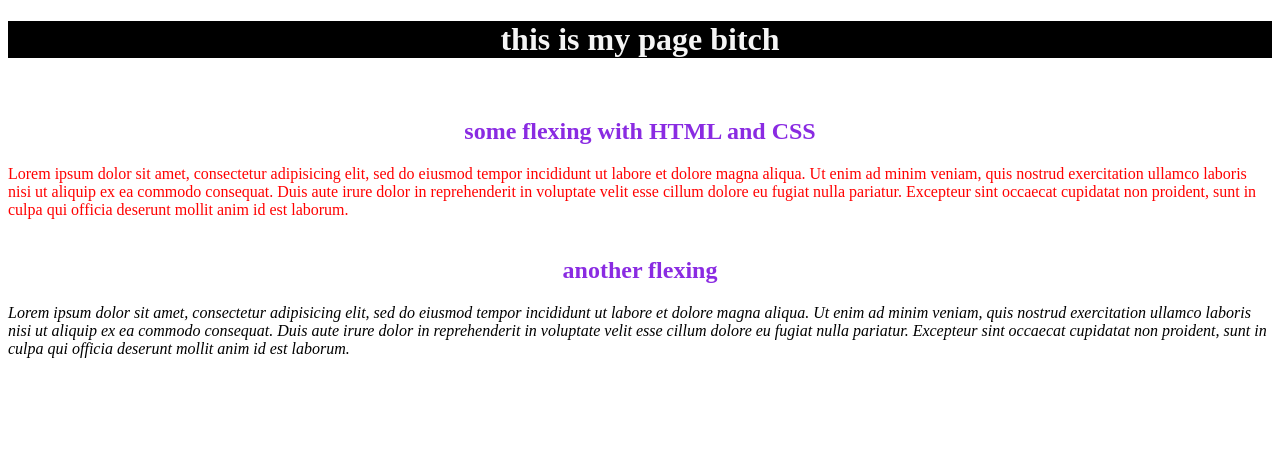
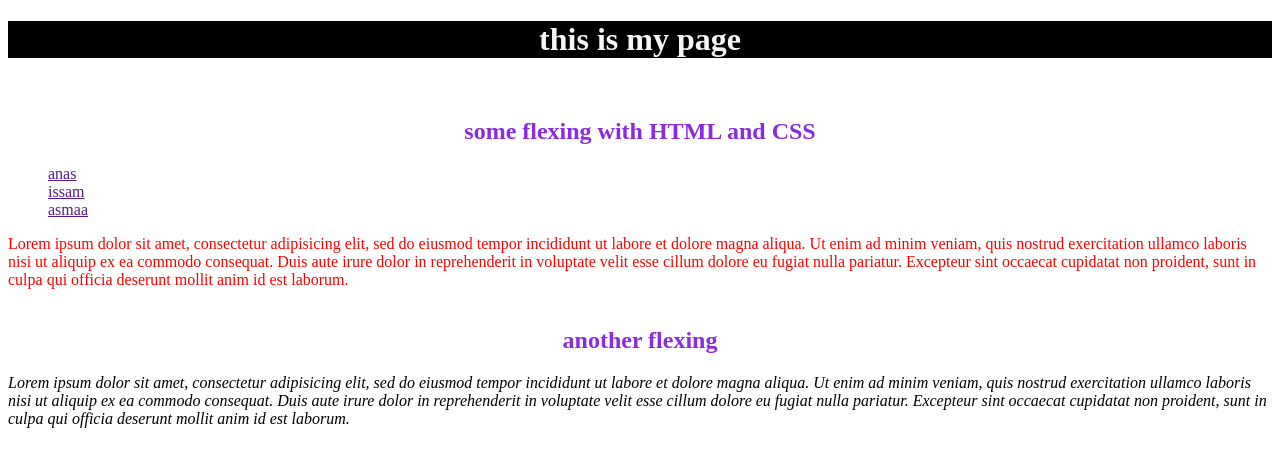
Before and after one commit to anasouassou/coursera-test, a plain HTML site: page site/index.html in a window 1280 px wide. Drawn offline with Linux system fonts and the light colour scheme.

Commit message:
first day in the military

```diff
--- a/site/index.html
+++ b/site/index.html
@@ -5,6 +5,9 @@
 	<meta name="viewport" content="width=device-width, initial-scale=1">
 	<title>Hello Coursera!</title>
 	<style>
+		li {
+			list-style: none;
+		}
 		.anas {
 			color: red;
 		}
@@ -21,12 +24,20 @@
 			color: black;
 			font-style: italic;
 		}
+		section > h2 {
+
+		}
 	</style>
 </head>
 <body>
-	<h1>this is my page bitch</h1>
+	<h1>this is my page</h1>
 	<br>
 	<h2>some flexing with HTML and CSS</h2>
+	<ul>
+		<li><a href="" target="_blank">anas</a></li>
+		<li><a href="" target="_blank">issam</a></li>
+		<li><a href="" target="_blank">asmaa</a></li>
+	</ul>
 	<div class="anas">Lorem ipsum dolor sit amet, consectetur adipisicing elit, sed do eiusmod
 	tempor incididunt ut labore et dolore magna aliqua. Ut enim ad minim veniam,
 	quis nostrud exercitation ullamco laboris nisi ut aliquip ex&nbspea commodo
```
